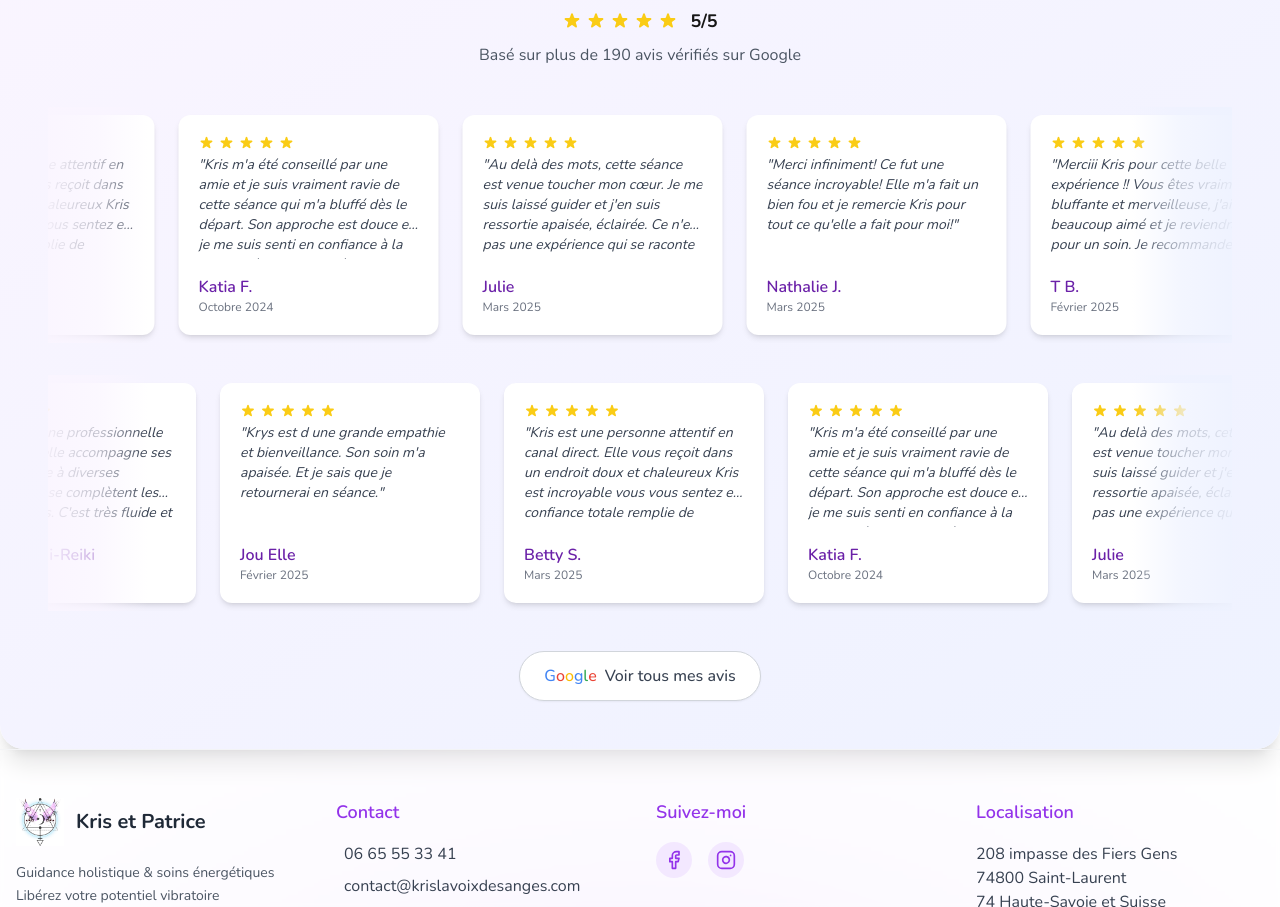
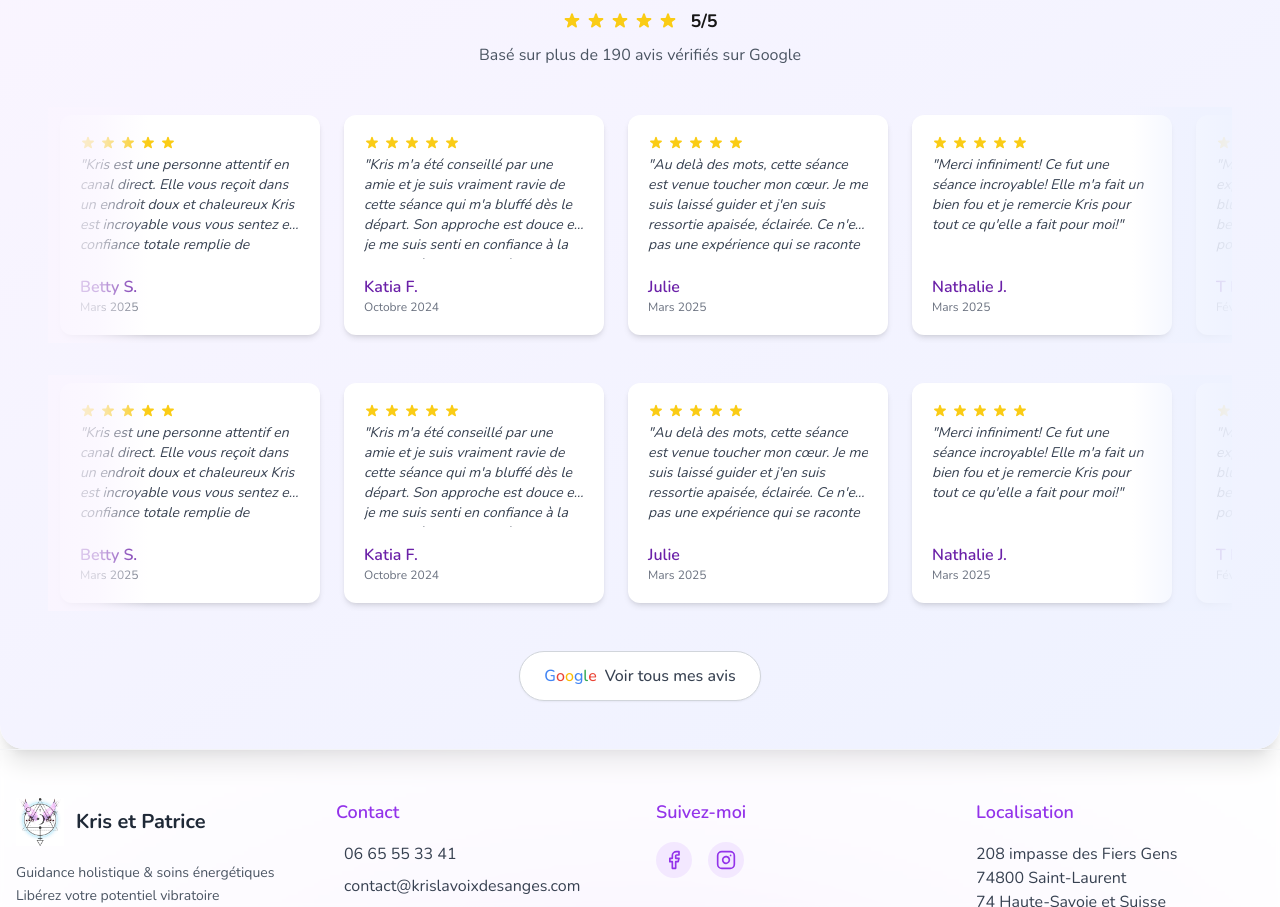
Before and after one commit to flowxt/krisnextjs, a Next.js app: page / in a window 1280 px wide. Shown: the part 6033-6940 px from the top of the page. Built offline with nearby package versions, Linux system fonts and the light colour scheme.

Commit message:
google test

```diff
--- a/src/app/components/GoogleReviews.jsx
+++ b/src/app/components/GoogleReviews.jsx
@@ -109,85 +109,81 @@ const ReviewCard = ({ review }) => (
 const InfiniteScrollRow = ({ reviews, direction = "left", speed = 1 }) => {
   const rowRef = useRef(null);
   const [xPosition, setXPosition] = useState(0);
-  const [rowWidth, setRowWidth] = useState(2000); // Valeur initiale pour éviter les calculs à 0
-  const [containerWidth, setContainerWidth] = useState(0);
-  const [totalItems, setTotalItems] = useState(10);
-  const animationRef = useRef(0);
+  const [rowWidth, setRowWidth] = useState(0);
+  const [isDuplicated, setIsDuplicated] = useState(false);
 
+  // Configuration initiale et mesure des dimensions
   useEffect(() => {
     if (rowRef.current && reviews?.length > 0) {
-      const reviewCount = reviews.length;
-      const singleCardWidth = 260 + 6; // Largeur carte + marge
-
-      // Définir une valeur initiale basée sur les données
-      const initialRowWidth = reviewCount * singleCardWidth;
-      setRowWidth(initialRowWidth);
-
-      const observer = new ResizeObserver(() => {
-        const viewportWidth = rowRef.current.offsetWidth || window.innerWidth;
-        setContainerWidth(viewportWidth);
-
-        // Calculer le nombre de copies nécessaires
-        const cardsInViewport = Math.ceil(viewportWidth / singleCardWidth);
-        const duplications = Math.max(5, Math.ceil((cardsInViewport * 3) / reviewCount));
-
-        setTotalItems(duplications);
-      });
-
-      observer.observe(rowRef.current);
-
-      return () => {
-        observer.disconnect();
-        cancelAnimationFrame(animationRef.current);
-      };
+      // Attendre que les éléments soient rendus pour mesurer correctement
+      setTimeout(() => {
+        const firstRow = rowRef.current.querySelector('.review-row');
+        if (firstRow) {
+          const width = firstRow.offsetWidth;
+          setRowWidth(width);
+          setIsDuplicated(true);
+        }
+      }, 100);
     }
   }, [reviews]);
 
-  // Animation avec une approche plus simple et fiable
+  // Animation réellement infinie avec 2 copies exactes côte à côte
   useAnimationFrame(() => {
-    if (!rowWidth) return;
+    if (!rowWidth || rowWidth <= 0) return;
 
-    // Vitesse fixe mais ajustable par le paramètre speed
-    const baseSpeed = direction === "left" ? -0.5 : 0.5;
-    const adjustedSpeed = baseSpeed * speed;
+    const speed_factor = 0.3 * speed;
+    const step = direction === "left" ? -speed_factor : speed_factor;
 
-    setXPosition((prevPos) => {
-      let newPos = prevPos + adjustedSpeed;
+    setXPosition(prev => {
+      // Technique du "wrapping" - quand on dépasse la largeur, on revient au début
+      let newPos = prev + step;
 
-      // Réinitialisation pour effet infini
-      if (direction === "left" && newPos < -rowWidth) {
-        newPos = 0;
-      } else if (direction === "right" && newPos > 0) {
-        newPos = -rowWidth;
+      // Créer l'illusion d'un défilement infini
+      if (direction === "left") {
+        // Si on va vers la gauche et qu'on a dépassé la largeur totale d'une rangée
+        if (Math.abs(newPos) >= rowWidth) {
+          newPos = 0; // On revient au début sans saut visible
+        }
+      } else {
+        // Pour le défilement vers la droite
+        if (newPos >= 0) {
+          newPos = -rowWidth; // Réinitialisation sans saut visible
+        }
       }
 
       return newPos;
     });
   });
 
-  // Générer suffisamment de copies pour un défilement fluide
-  const renderReviewCopies = () => {
-    const copies = [];
-    const numCopies = Math.max(10, totalItems);
+  // Créer deux rangées identiques pour un défilement vraiment infini
+  const renderInfiniteContent = () => {
+    // La classe review-row nous servira à mesurer la largeur d'une rangée complète
+    const rowContent = (
+      <div className="review-row flex">
+        {reviews.map((review) => (
+          <ReviewCard key={review.id} review={review} />
+        ))}
+      </div>
+    );
 
-    for (let i = 0; i < numCopies; i++) {
-      copies.push(
-        ...reviews.map((review) => (
-          <ReviewCard key={`row-${i}-${review.id}`} review={review} />
-        ))
-      );
-    }
-    return copies;
+    // On duplique la rangée pour assurer la continuité
+    return (
+      <div className="flex">
+        {rowContent}
+        {isDuplicated && rowContent}
+        {isDuplicated && rowContent}
+      </div>
+    );
   };
 
   return (
     <div className="overflow-hidden">
       <motion.div
         ref={rowRef}
-        className="flex py-2"
+        className="py-2"
         style={{ x: xPosition }}
       >
-        {renderReviewCopies()}
+        {renderInfiniteContent()}
       </motion.div>
     </div>
   );
--- a/src/app/components/Presentation.jsx
+++ b/src/app/components/Presentation.jsx
@@ -26,6 +26,7 @@ const faqItems = [
     question: "Les soins énergétiques remplacent-ils les traitements médicaux ?",
     answer: "Non, les soins énergétiques sont complémentaires à la médecine conventionnelle. Ils ne remplacent en aucun cas un traitement médical en cours. Ils agissent en synergie pour votre bien-être global."
   }
+  //
 ];
 
 export default function Presentation() {
```
